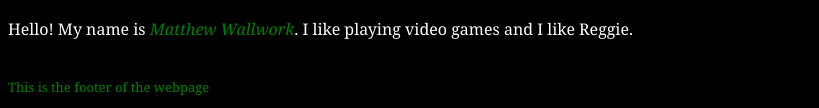
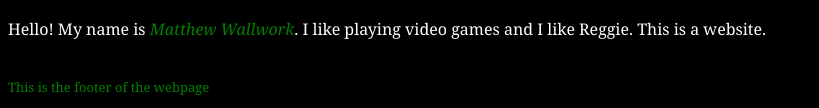
Before and after one commit to matlen7/MyStory, a plain HTML site: page index.html in a window 1280 px wide. Shown: the part 496-604 px from the top of the page, without its empty margins (0-819 px from the left). Drawn offline with Linux system fonts and the light colour scheme.

Commit message:
I added the test "this is a website" to the page.

```diff
--- a/index.html
+++ b/index.html
@@ -22,7 +22,8 @@
 <img src="images/reggie.png" width="319" height="341" alt="My Face"/>
 
 <section id="main">
-<p>Hello! My name is <span class="highlight">Matthew Wallwork</span>. I like playing video games and I like Reggie.</p> </section>
+<p>Hello! My name is <span class="highlight">Matthew Wallwork</span>. I like playing video games and I like Reggie. This is a website.
+</p> </section>
 
 <br>
 
```
